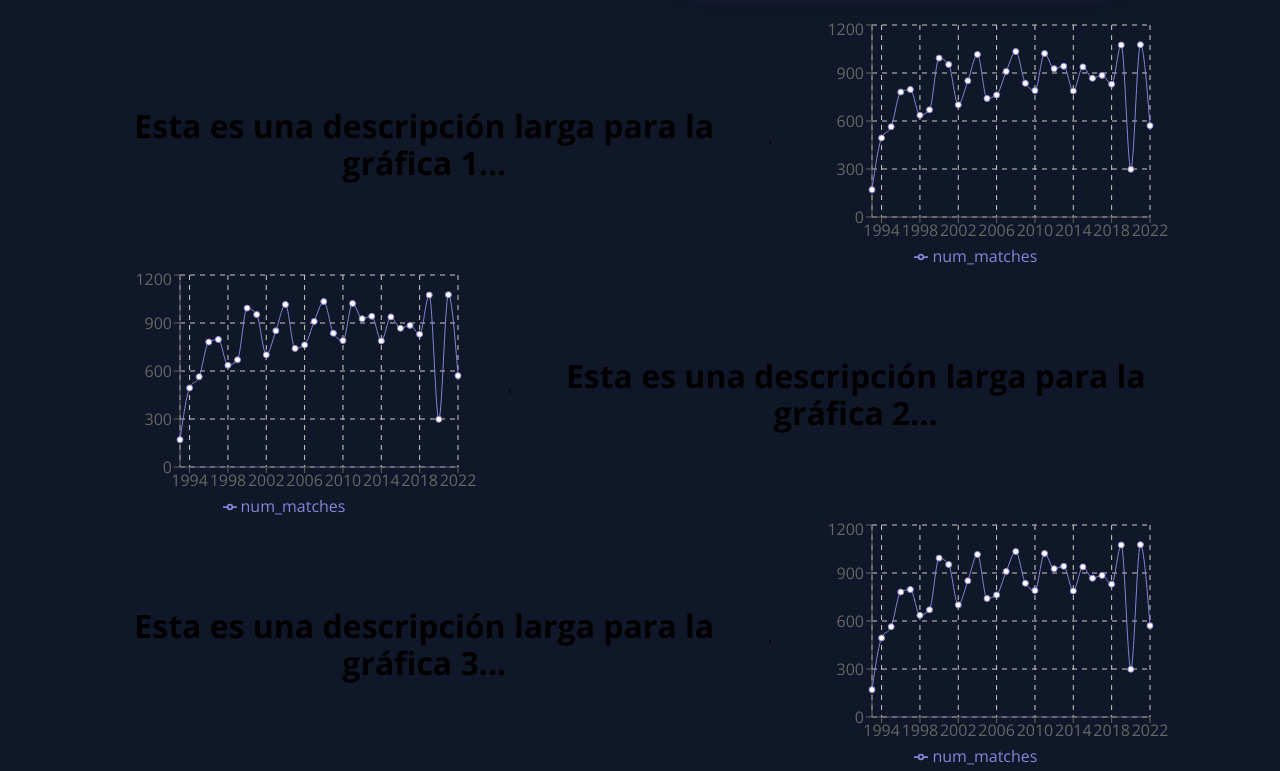
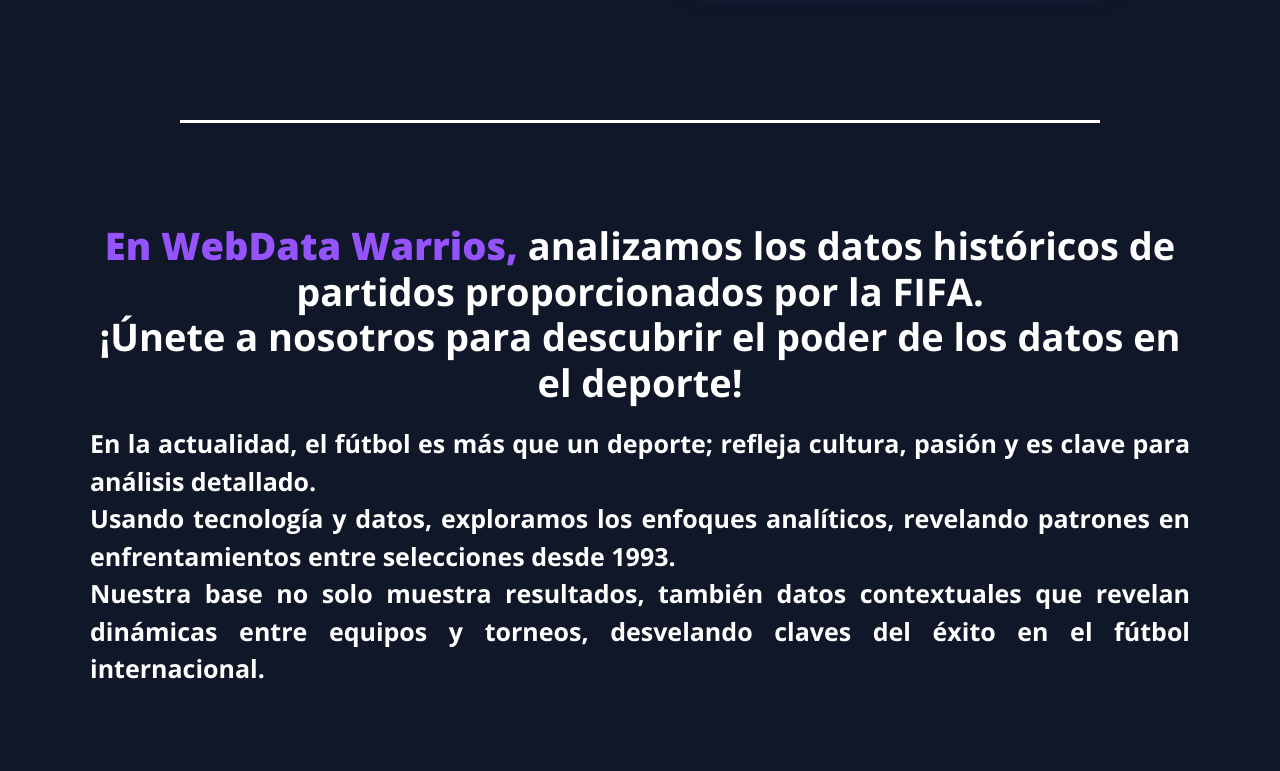
Before and after one commit to SoyIsabelMM/Hackathon-Deportivo-WebData-Warriors, a React (Create React App) app: page / in a window 1280 px wide. Shown: the part 760-1531 px from the top of the page. Built offline with nearby package versions, Linux system fonts and the light colour scheme.

Commit message:
feat: Crear el componente Info, se le crearon los estilos necesarios, se agrego el tamaño de fuente 800 y se modifico en el archivo css fonts.css

```diff
--- a/src/blocks/divider/divider.css
+++ b/src/blocks/divider/divider.css
@@ -1,6 +1,6 @@
 .divider {
   border-top: 3px solid white;
-  width: 880px;
+  width: 920px;
   height: 15pxpx;
   margin: 10px auto;
 }
--- /dev/null
+++ b/src/blocks/info/__paragraph/info__paragraph.css
@@ -0,0 +1,9 @@
+.info__paragraph {
+  font-size: 25px;
+  color: white;
+  line-height: 1.5;
+  font-weight: 700;
+  text-align: justify;
+  width: 1100px;
+  margin: 20px auto 100px;
+}
--- /dev/null
+++ b/src/blocks/info/__title/_color/info__title_color.css
@@ -0,0 +1,4 @@
+.info__title_color {
+  color: #9553fd;
+  font-weight: 800;
+}
--- /dev/null
+++ b/src/blocks/info/__title/info__title.css
@@ -0,0 +1,9 @@
+.info__title {
+  color: white;
+  font-size: 38px;
+  font-weight: 700;
+  line-height: 1.2;
+  margin: 100px auto 10px;
+  text-align: center;
+  width: 1100px;
+}
--- /dev/null
+++ b/src/blocks/info/info.css
@@ -0,0 +1,6 @@
+.info {
+  width: 100%;
+  max-width: 1600px;
+  height: auto;
+  margin: 100px auto;
+}
--- a/src/blocks/page/page.css
+++ b/src/blocks/page/page.css
@@ -5,6 +5,7 @@
   max-width: 1600px;
   height: 100%;
   margin: 0;
+  font-weight: normal;
   font-family: "Open Sans", sans-serif;
   -webkit-font-smoothing: antialiased;
   -moz-osx-font-smoothing: grayscale;
--- /dev/null
+++ b/src/components/Info.jsx
@@ -0,0 +1,29 @@
+import React from "react";
+
+function Info() {
+  return (
+    <section className="info">
+      <div className="divider"></div>
+      <h2 className="info__title">
+        <span className="info__title_color">En WebData Warrios,</span>{" "}
+        analizamos los datos históricos de partidos proporcionados por la FIFA.
+        <br />
+        ¡Únete a nosotros para descubrir el poder de los datos en el deporte!
+      </h2>
+      <p className="info__paragraph">
+        En la actualidad, el fútbol es más que un deporte; refleja cultura,
+        pasión y es clave para análisis detallado.
+        <br />
+        Usando tecnología y datos, exploramos los enfoques analíticos, revelando
+        patrones en enfrentamientos entre selecciones desde 1993.
+        <br />
+        Nuestra base no solo muestra resultados, también datos contextuales que
+        revelan dinámicas entre equipos y torneos, desvelando claves del éxito
+        en el fútbol internacional.
+      </p>
+      <div className="divider"></div>
+    </section>
+  );
+}
+
+export default Info;
--- a/src/components/Main.jsx
+++ b/src/components/Main.jsx
@@ -4,11 +4,13 @@
 import Imagen from "./Grafica/Imagen";
 import Grafica from "./Grafica/Grafica";
 import "./Grafica/Grafica.css";
+import Info from "./Info";
 
 function Main() {
   return (
     <main className="main">
       <FrontPage />
+      <Info />
       <Grafica descripcion={0} imagen={Imagen} />
       <Grafica descripcion={1} imagen={Imagen} className="reverse" />
       <Grafica descripcion={2} imagen={Imagen} />
--- a/src/fonts/fonts.css
+++ b/src/fonts/fonts.css
@@ -1 +1 @@
-@import url("https://fonts.googleapis.com/css2?family=Open+Sans:wght@300;400;700&display=swap");
+@import url("https://fonts.googleapis.com/css2? family= Open+Sans:wght@300;400;700;800 & display=swap");
--- a/src/index.css
+++ b/src/index.css
@@ -18,3 +18,7 @@
 @import url(./blocks/about-us/__image/about-us__image.css);
 @import url(./blocks/about-us/__container/about-us__container.css);
 @import url(./blocks/about-us/__text/about-us__text.css);
+@import url(./blocks/info/info.css);
+@import url(./blocks/info/__title/info__title.css);
+@import url(./blocks/info/__title/_color/info__title_color.css);
+@import url(./blocks/info/__paragraph/info__paragraph.css);
```
